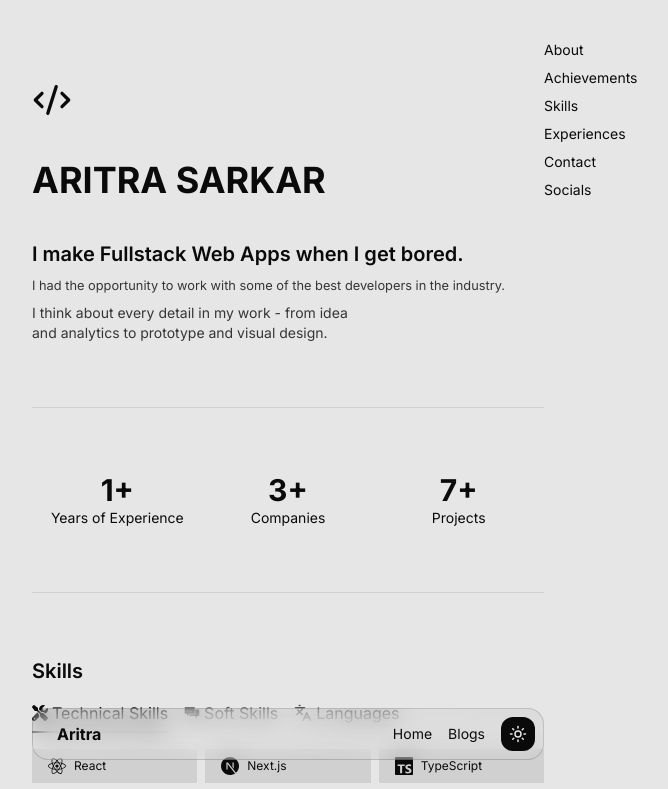
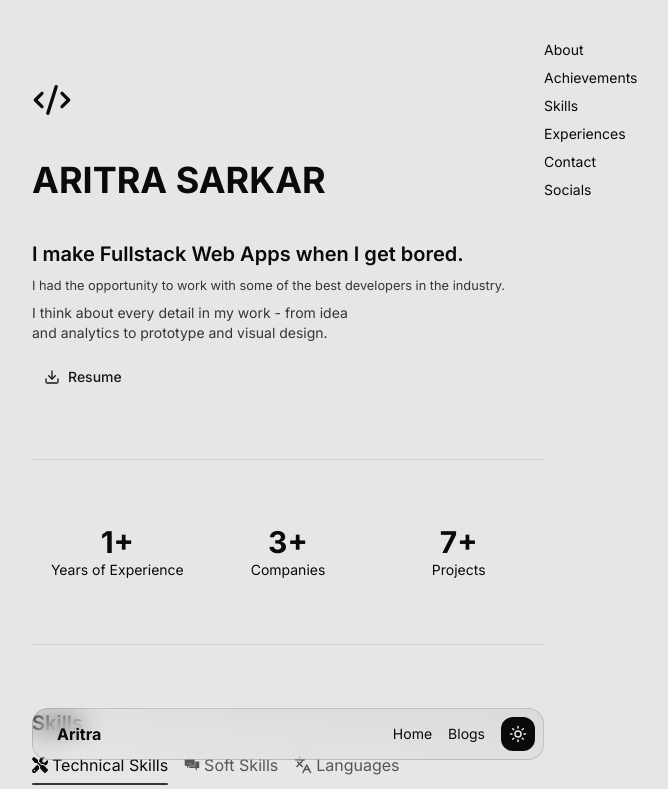
Before and after one commit to ARITRA69/minimal-portfolio, a Next.js app: page / in a window 1280 px wide. Shown: the top 789 px of the page, without its empty margins (352-1020 px from the left). Built offline with nearby package versions, Linux system fonts and the light colour scheme.

Commit message:
Add download button for resume and include PDF file

```diff
--- a/components/shared/hero.tsx
+++ b/components/shared/hero.tsx
@@ -1,6 +1,9 @@
+"use client";
+
 import { bricolageGrotesque } from "@/fonts";
 import { cn } from "@/lib/utils";
-import { CodeXml, Minus } from "lucide-react";
+import { CodeXml, Download, Minus } from "lucide-react";
+import { Button } from "@/components/ui/button";
 
 export const Hero = () => {
   return (
@@ -21,6 +24,21 @@ export const Hero = () => {
           I think about every detail in my work - from idea and analytics to
           prototype and visual design.
         </p>
+        <Button
+          size="sm"
+          variant="link"
+          className="w-max mt-2 gap-2 flex items-center"
+          onClick={() => {
+            const link = document.createElement("a");
+            link.href = "/Aritra Sarkar Resume A4.pdf";
+            link.download = "Aritra Sarkar Resume.pdf";
+            document.body.appendChild(link);
+            link.click();
+            document.body.removeChild(link);
+          }}
+        >
+          <Download size={16} /> <span>Resume</span>
+        </Button>
       </div>
     </div>
   );
```
Also changed, not shown: 1 other file (tests, documents, lock files or other folders).
